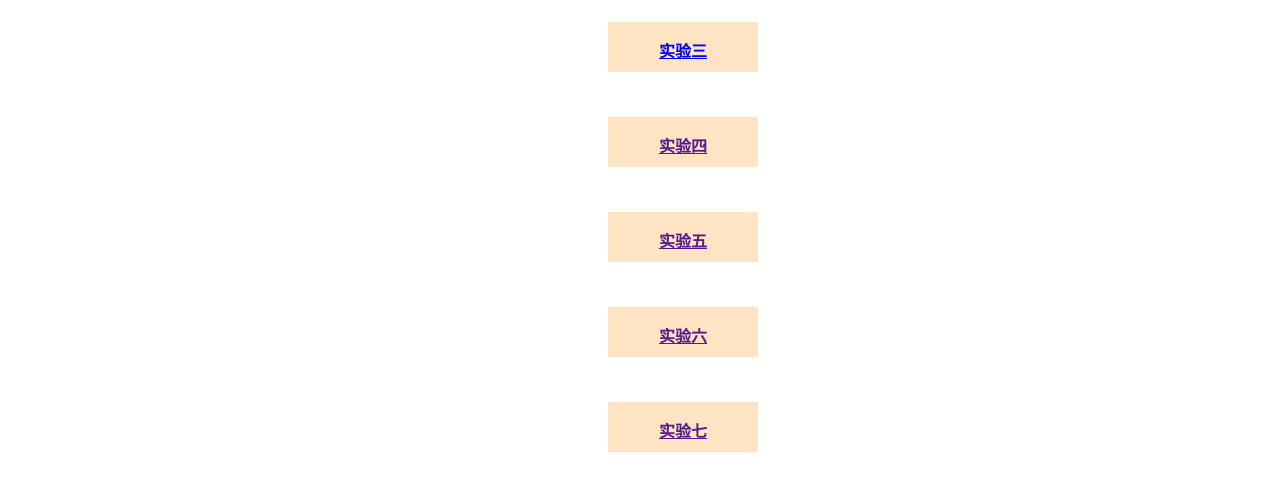
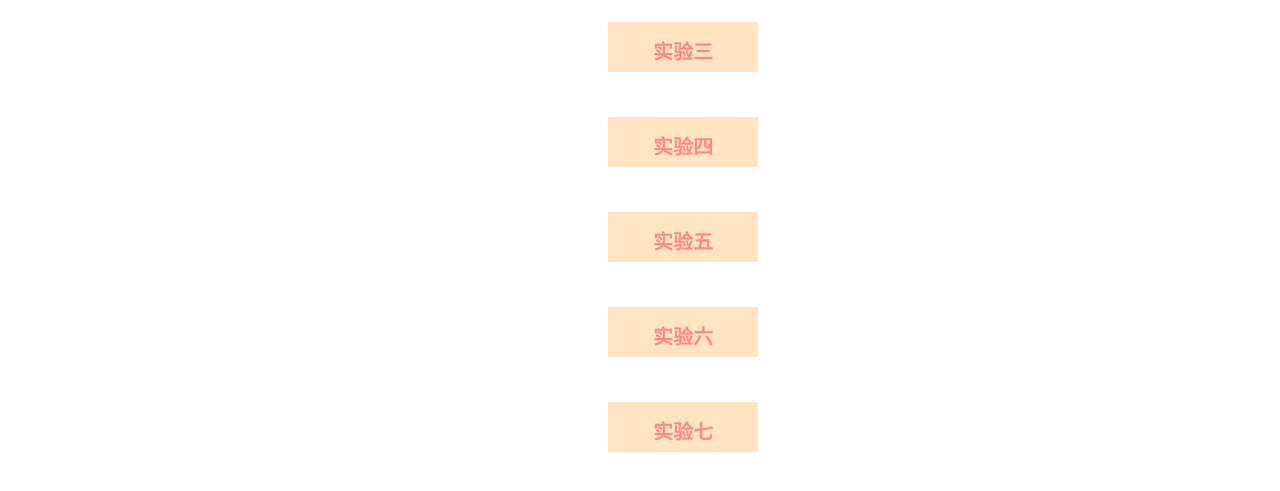
Before and after one commit to baowh2015/baowh2015.github.com, a plain HTML site: page index.html in a window 1280 px wide. Shown: the part 91-582 px from the top of the page. Drawn offline with Linux system fonts and the light colour scheme.

Commit message:
add index.css

```diff
--- a/index.css
+++ b/index.css
@@ -33,3 +33,9 @@
 	font-weight: bold;
 	color:black;
 }
+#text a{
+	text-decoration: none;
+	color:#FF8888;
+	font-size: 20px;
+
+}
```
